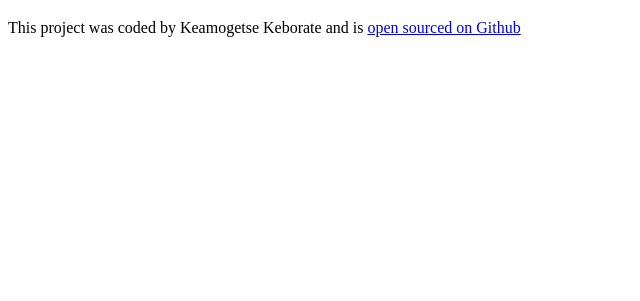
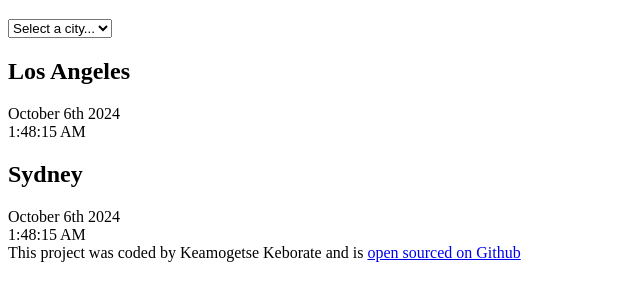
Before and after one commit to Kate465/World-clock, a plain HTML site: page index.html in a window 1280 px wide. Shown: the part 61-362 px from the top of the page, without its empty margins (0-640 px from the left). Drawn offline with Linux system fonts and the light colour scheme.

Commit message:
added basic HTML

```diff
--- a/index.html
+++ b/index.html
@@ -7,7 +7,27 @@
     <title>World Clock</title>
   </head>
   <body>
+    <div class="container">
       <h1>World Clock</h1>
+      <select>
+        <option value="">Select a city...</option>
+        <option value="">London</option>
+        <option value="">New York</option>
+        <option value="">Aukland</option>
+      </select>
+
+      <div class="city">
+        <h2>Los Angeles</h2>
+        <div class="date">October 6th 2024</div>
+        <div class="time">1:48:15 AM</div>
+      </div>
+
+      <div class="city">
+        <h2>Sydney</h2>
+        <div class="date">October 6th 2024</div>
+        <div class="time">1:48:15 AM</div>
+      </div>
+
       <footer>
         This project was coded by Keamogetse Keborate and is
         <a href="https://github.com/Kate465/World-clock" target="_blank">
@@ -15,5 +35,6 @@
         >
       </footer>
       <script src="src/index.js"></script>
+    </div>
   </body>
 </html>
```
Lines whose indentation alone changed are shown as unchanged.
